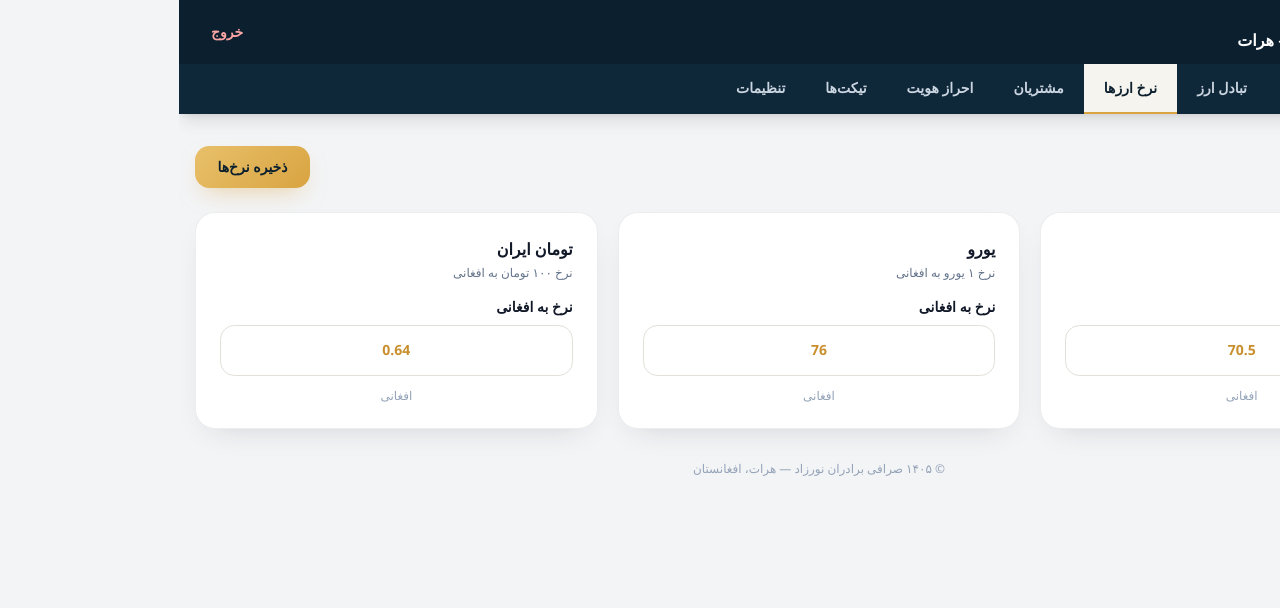
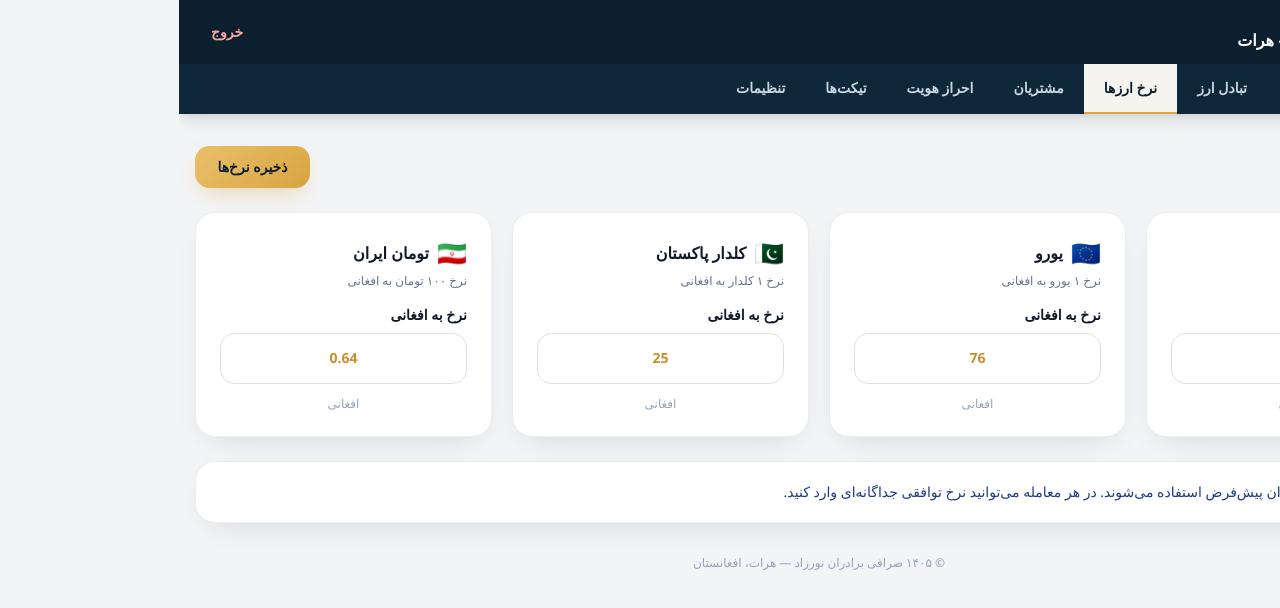
Before and after one commit to nasirahmadrahmati19-hue/exchange-admin, a Next.js app: page /dashboard/rates in a window 1280 px wide. Shown: the top 608 px of the page. Built offline with nearby package versions, Linux system fonts and the light colour scheme; sample sign-in values are in the browser's storage; a small style sheet from the web is missing.

Commit message:
Update page.tsx

```diff
--- a/app/dashboard/rates/page.tsx
+++ b/app/dashboard/rates/page.tsx
@@ -3,7 +3,7 @@
 import { useEffect, useState } from "react";
 
 export default function RatesPage() {
-  const [rates, setRates] = useState({ usd: "70.5", eur: "76", toman: "0.64" });
+  const [rates, setRates] = useState({ usd: "70.5", eur: "76", pkr: "25", toman: "0.64" });
   const [updated, setUpdated] = useState("");
   const [saved, setSaved] = useState(false);
   const [missing, setMissing] = useState<string[]>([]);
@@ -30,6 +30,7 @@ export default function RatesPage() {
     const m: string[] = [];
     if (!rates.usd.trim() || isNaN(Number(rates.usd))) m.push("نرخ دلار");
     if (!rates.eur.trim() || isNaN(Number(rates.eur))) m.push("نرخ یورو");
+    if (!rates.pkr.trim() || isNaN(Number(rates.pkr))) m.push("نرخ کلدار");
     if (!rates.toman.trim() || isNaN(Number(rates.toman))) m.push("نرخ تومان");
     if (m.length > 0) {
       setMissing(m);
@@ -47,9 +48,10 @@ export default function RatesPage() {
   };
 
   const items = [
-    { key: "usd", title: "دلار آمریکا", desc: "نرخ ۱ دلار به افغانی" },
-    { key: "eur", title: "یورو", desc: "نرخ ۱ یورو به افغانی" },
-    { key: "toman", title: "تومان ایران", desc: "نرخ ۱۰۰ تومان به افغانی" },
+    { key: "usd", title: "دلار آمریکا", desc: "نرخ ۱ دلار به افغانی", flag: "🇺🇸" },
+    { key: "eur", title: "یورو", desc: "نرخ ۱ یورو به افغانی", flag: "🇪🇺" },
+    { key: "pkr", title: "کلدار پاکستان", desc: "نرخ ۱ کلدار به افغانی", flag: "🇵🇰" },
+    { key: "toman", title: "تومان ایران", desc: "نرخ ۱۰۰ تومان به افغانی", flag: "🇮🇷" },
   ];
 
   return (
@@ -69,10 +71,13 @@ export default function RatesPage() {
         <div className="bg-red-50 text-red-600 text-sm rounded-xl p-3 border border-red-200">{error}</div>
       )}
 
-      <div className="grid grid-cols-1 md:grid-cols-3 gap-5">
+      <div className="grid grid-cols-1 sm:grid-cols-2 lg:grid-cols-4 gap-5">
         {items.map(item => (
           <div key={item.key} className="card p-6">
-            <p className="font-extrabold">{item.title}</p>
+            <div className="flex items-center gap-2 mb-1">
+              <span className="text-2xl">{item.flag}</span>
+              <p className="font-extrabold">{item.title}</p>
+            </div>
             <p className="text-xs text-slate-500 mt-1 mb-4">{item.desc}</p>
             <label className="block text-sm font-bold mb-2">نرخ به افغانی</label>
             <input
@@ -84,6 +89,12 @@ export default function RatesPage() {
           </div>
         ))}
       </div>
+
+      <div className="card p-5 bg-blue-50 border border-blue-200">
+        <p className="text-sm text-blue-900">
+          <span className="font-bold">💡 نکته:</span> این نرخ‌ها به‌عنوان پیش‌فرض استفاده می‌شوند. در هر معامله می‌توانید نرخ توافقی جداگانه‌ای وارد کنید.
+        </p>
+      </div>
     </div>
   );
 }
```
